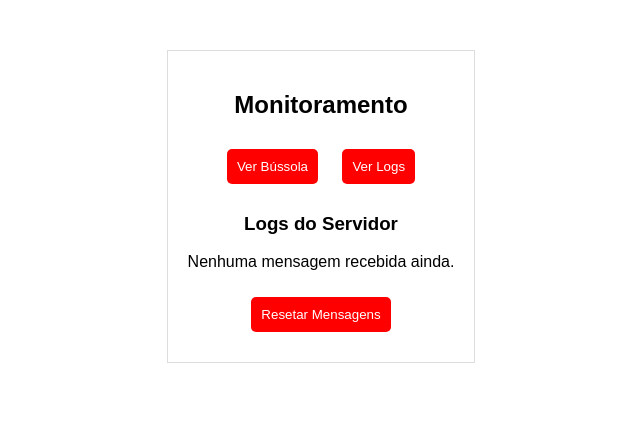
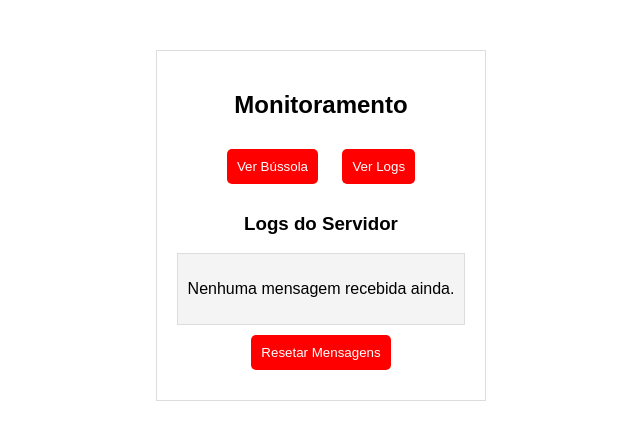
Before and after one commit to igordev23/serverPico, a Flask app: page / in a window 1280 px wide, after a click on "Ver Logs". Shown: the top 440 px of the page, without its empty margins (319-959 px from the left). Run offline with Flask 3, Linux system fonts and the light colour scheme.

Commit message:
estlização da div dos logs

```diff
--- a/static/styles.css
+++ b/static/styles.css
@@ -58,3 +58,11 @@ body {
     margin: 5px;
     border-radius: 5px;
 }
+#mensagens {
+    max-height: 300px; /* Define uma altura máxima */
+    overflow-y: auto;  /* Adiciona uma barra de rolagem quando necessário */
+    border: 1px solid #ddd;
+    padding: 10px;
+    background: #f4f4f4;
+    text-align: left;
+}
```
